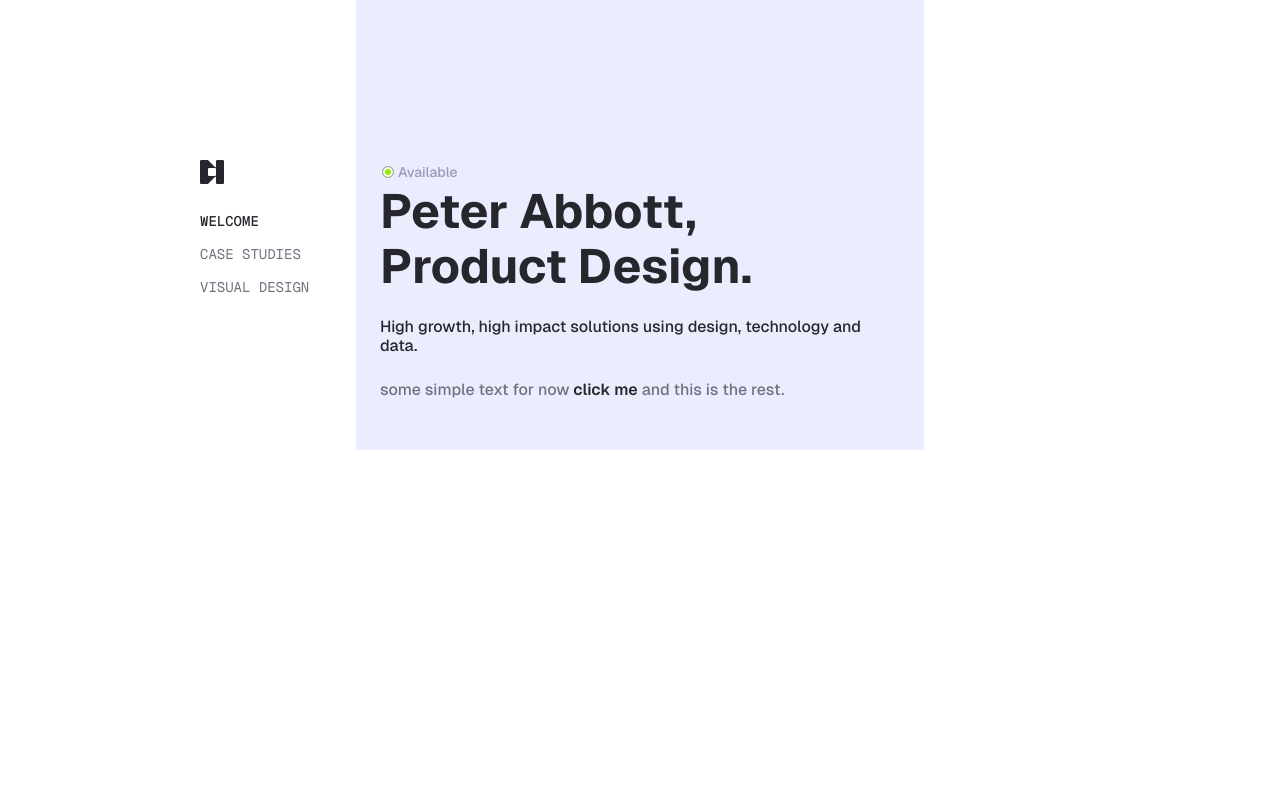
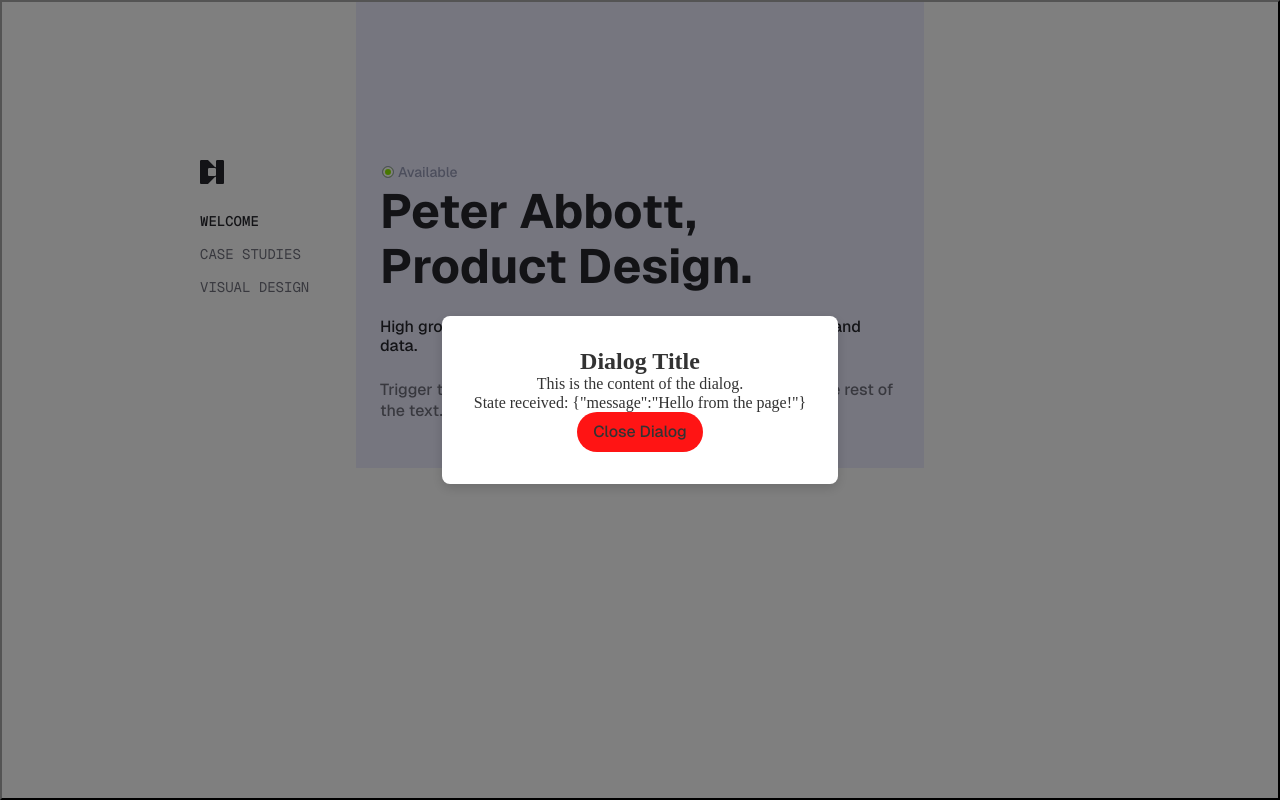
Before and after one commit to The-Awkward-Customer/svelte-folio, a SvelteKit app in the folder frontend/: page / in a window 1280 px wide. Both pictures are taken after a click on the button "open dialog". Built offline with nearby package versions, Linux system fonts and the light colour scheme.

Commit message:
fixed issue with hero button so it uses sveltes native event handler on:click

```diff
--- a/frontend/src/lib/components/content/Hero/HeroButton.svelte
+++ b/frontend/src/lib/components/content/Hero/HeroButton.svelte
@@ -7,12 +7,17 @@
     }
     export let onClick: ButtonProps['onClick'] = () => {};
     export let label: string = "Placeholder Button Text";
+
+    // Log when the component initializes and receives the prop
+    console.log('HeroButton initialized. onClick prop type:', typeof onClick, 'Label:', label);
+
+
 </script>
 
 <div class="hero-button-root">
     <p class="hero-button-label">{label}</p>
 <button
-    on:click={onClick}
+    on:click
     class="hero-button"
     aria-label={label}
 ></button>
--- /dev/null
+++ b/frontend/src/lib/components/modals/DialogRoot.svelte
@@ -0,0 +1,57 @@
+<!-- DialogRoot.svelte -->
+<script>
+	import { dialogManager } from '$lib/stores/dialogManager';
+	import Button from '$lib/components/actions/Button.svelte'; // Assuming a general Button component exists
+
+	// Define the ID for this specific dialog instance
+	const DIALOG_ID = 'mainPageDialog';
+
+    $: console.log("dialogRoot store check: ", $dialogManager, 'Is active: ', $dialogManager.activeDialogId === DIALOG_ID);
+
+	// Reactive statement to check if this dialog should be active
+	$: isActive = $dialogManager.activeDialogId === DIALOG_ID;
+
+	// Function to close the dialog via the store
+	function handleClose() {
+		dialogManager.closeDialog();
+	}
+</script>
+
+{#if isActive}
+	<button class="dialog-backdrop" on:click={handleClose}>
+		<div class="dialog-content">
+			<h2>Dialog Title</h2>
+			<p>This is the content of the dialog.</p>
+			<p>State received: {JSON.stringify($dialogManager.dialogState)}</p>
+			<Button variant="secondary" on:click={handleClose}>Close Dialog</Button>
+			<!-- Add more dialog content/structure here -->
+		</div>
+	</button>
+{/if}
+
+<style>
+	.dialog-backdrop {
+		position: fixed;
+		top: 0;
+		left: 0;
+		width: 100%;
+		height: 100%;
+		background-color: rgba(0, 0, 0, 0.5);
+		display: flex;
+		justify-content: center;
+		align-items: center;
+		z-index: 1000; /* Ensure it's above other content */
+	}
+
+	.dialog-content {
+		background-color: white;
+		padding: 2rem;
+		border-radius: 8px;
+		min-width: 300px;
+		max-width: 80%;
+		box-shadow: 0 4px 12px rgba(0, 0, 0, 0.15);
+		color: #333; /* Ensure text is visible on white background */
+	}
+
+	/* Add more specific styling as needed */
+</style>
--- /dev/null
+++ b/frontend/src/lib/components/modals/index.js
@@ -0,0 +1,3 @@
+export { default as DialogRoot } from './DialogRoot.svelte';
+export { default as DialogHeader } from './DialogHeader.svelte';
+export { default as DialogContent } from './DialogContent.svelte';
--- /dev/null
+++ b/frontend/src/lib/stores/dialogManager.js
@@ -0,0 +1,45 @@
+// dialogManager.js
+
+import { writable } from 'svelte/store';
+
+/**
+ * @typedef {object} DialogManagerState
+ * @property {string | null} activeDialogId - The ID of the currently active dialog, or null if none.
+ * @property {Record<string, any>} dialogState - State associated with the active dialog.
+ */
+
+function createDialogManager() {
+	/** @type {import('svelte/store').Writable<DialogManagerState>} */
+	const { subscribe, update, set } = writable({
+		activeDialogId: null, // Track the ID of the currently open dialog
+		dialogState: {}       // Store any state needed by the active dialog
+	});
+
+	return {
+		subscribe,
+		/**
+		 * Show a specific dialog with optional state.
+		 * @param {string} dialogId - The ID of the dialog to show.
+		 * @param {Record<string, any>} [dialogState={}] - Optional state for the dialog.
+		 */
+		showDialog: (dialogId, dialogState = {}) => {
+			update(store => ({
+				...store,
+				activeDialogId: dialogId,
+				dialogState: dialogState
+			}));
+		},
+		// Close the currently active dialog
+		closeDialog: () => {
+			update(store => ({
+				...store,
+				activeDialogId: null,
+				dialogState: {}
+			}));
+		},
+		// Reset the store completely (optional)
+		reset: () => set({ activeDialogId: null, dialogState: {} })
+	};
+}
+
+export const dialogManager = createDialogManager();
--- a/frontend/src/routes/+page.svelte
+++ b/frontend/src/routes/+page.svelte
@@ -13,13 +13,23 @@
     import Callout from "$lib/components/feedback/Callout.svelte";
     //Icons
     import IconRefresh from "$lib/components/primatives/IconRefresh.svelte";
+    import { dialogManager } from '$lib/stores/dialogManager';
+    import DialogRoot from '$lib/components/modals/DialogRoot.svelte';
 
     function handleClick() {
-        console.log('hero button clicked');
+        // This is not being called
+        console.log('hero button clicked!!');
+    }
+
+    function openTheDialog() {
+        console.log('Opening dialog...');
+        dialogManager.showDialog('mainPageDialog', { message: 'Hello from the page!' });
     }
 
     $: currentPath = $page.url.pathname;
 </script>
+
+<DialogRoot />
 
 <main class="main-root">
 
@@ -43,7 +53,11 @@
             <Callout />
             <HeroTitle />
             <HeroIntro>High growth, high impact solutions using design, technology and data.</HeroIntro>
-            <HeroIntro color="secondary">some simple text for now <HeroButton onClick={handleClick} label="click me"/> and this is the rest. </HeroIntro>
+            <HeroIntro color="secondary">
+                Trigger the dialog with this button:
+                <HeroButton on:click={openTheDialog} label="open dialog" />
+                and this is the rest of the text.
+            </HeroIntro>
         </HeroRoot>
     </div>
 </BasicLayout>
```
Also changed, not shown: frontend/src/lib/components/modals/DialogContent.svelte (added), frontend/src/lib/components/modals/DialogHeader.svelte (added).
